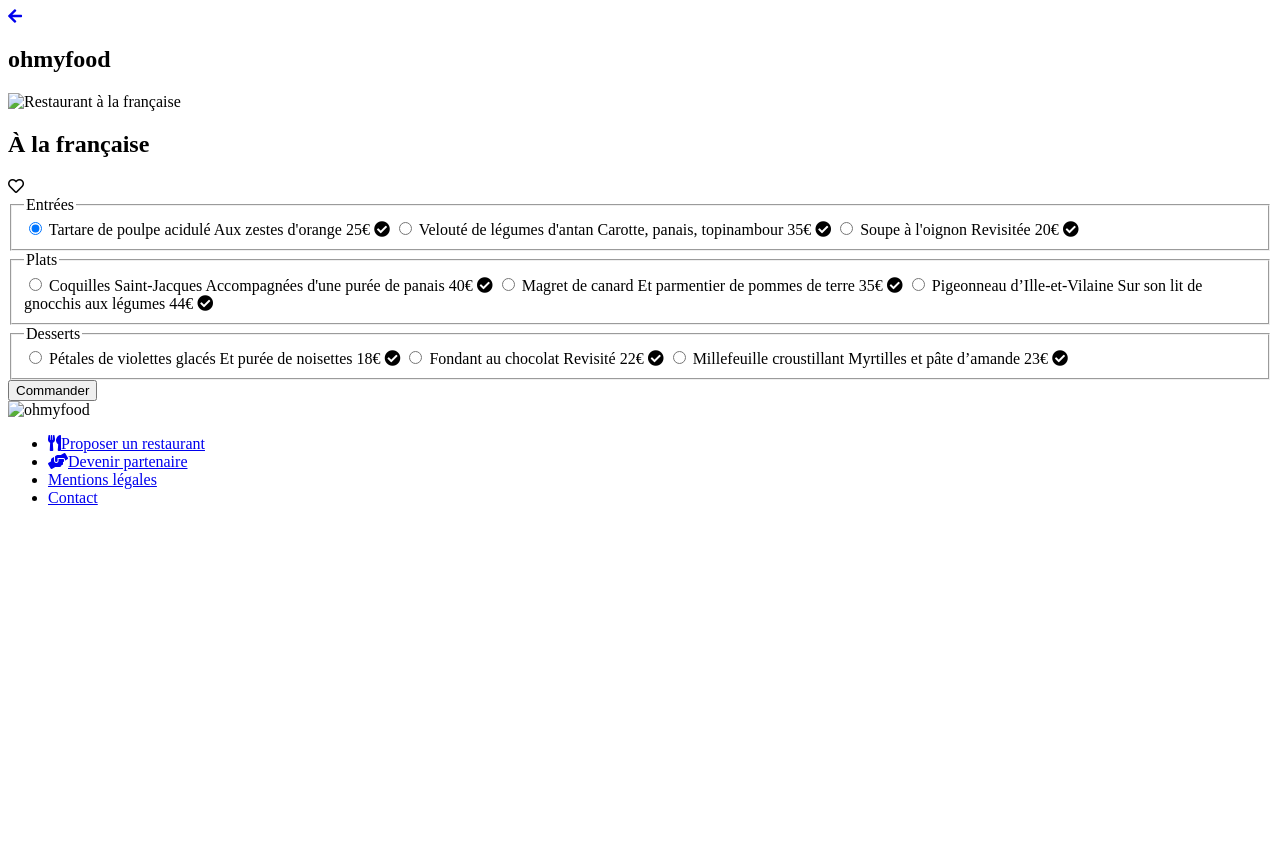
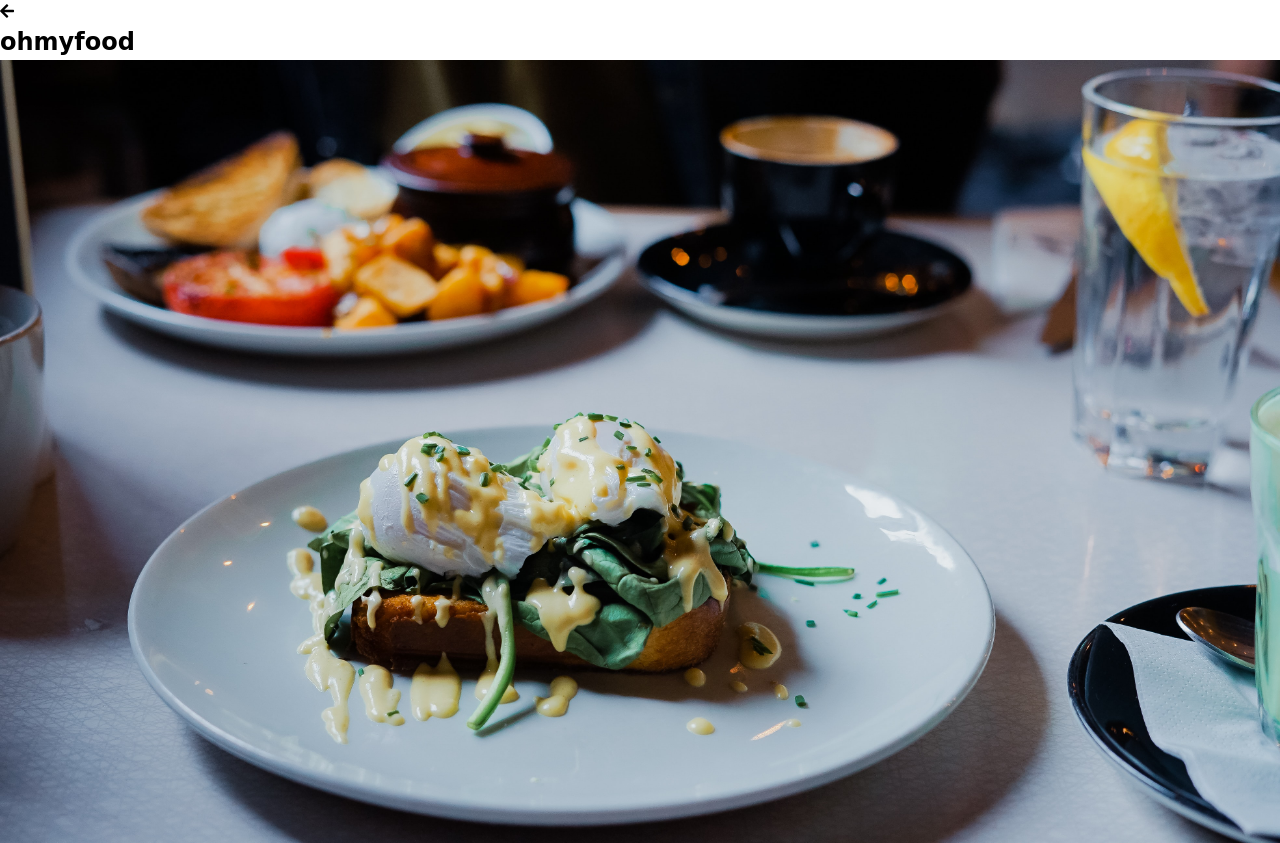
Before and after one commit to Lukylix/LucasGarcia_3_02122021, a website: page pages/a_la_francaise.html in a window 1280 px wide. Shown: the top 843 px of the page. Before the commit the page ends 800 px from the top, so only its background shows below. Drawn offline with Linux system fonts and the light colour scheme; a web font is replaced by a local one.

Commit message:
:heavy_plus_sign: Sass added

```diff
--- a/pages/a_la_francaise.html
+++ b/pages/a_la_francaise.html
@@ -6,6 +6,8 @@
 		<meta name="viewport" content="width=device-width, initial-scale=1.0" />
 		<link rel="stylesheet" href="https://cdn.jsdelivr.net/npm/@fortawesome/fontawesome-free@5.15.4/css/all.css" />
 		<link rel="stylesheet" href="https://fonts.googleapis.com/css?family=Roboto" />
+		<link rel="stylesheet" href="https://fonts.googleapis.com/css2?family=Shrikhand&display=swap" />
+		<link rel="stylesheet" href="../css/pages/restaurants.css" />
 		<title>À la française</title>
 	</head>
 	<body>
@@ -13,12 +15,12 @@
 			<nav>
 				<a href="../index.html"><i class="fas fa-arrow-left"></i></a>
 				<!-- <img src="./images/logo/ohmyfood@2x.svg" alt="ohmyfood" /> -->
-				<h1>ohmyfood</h1>
+				<h1 class="logo">ohmyfood</h1>
 			</nav>
 		</header>
 		<main>
 			<header>
-				<img src="./images/restaurants/toa-heftiba-DQKerTsQwi0-unsplash.jpg" alt="Restaurant à la française" />
+				<img src="../images/restaurants/toa-heftiba-DQKerTsQwi0-unsplash.jpg" alt="Restaurant à la française" />
 				<div>
 					<h2>À la française</h2>
 					<i class="far fa-heart"></i>
@@ -148,7 +150,7 @@
 			</form>
 		</main>
 		<footer>
-			<img src="./images/logo/ohmyfood@2x.svg" alt="ohmyfood" />
+			<p class="logo">ohmyfood</p>
 			<ul>
 				<li>
 					<a href="#"><i class="fas fa-utensils"></i>Proposer un restaurant</a>
--- /dev/null
+++ b/scss/base/_index.scss
@@ -0,0 +1 @@
+@import "normalizer", "typography";
--- /dev/null
+++ b/scss/base/_normalizer.scss
@@ -0,0 +1,66 @@
+/* Box sizing rules */
+*,
+*::before,
+*::after {
+	box-sizing: border-box;
+}
+
+/* Remove default margin */
+body,
+h1,
+h2,
+h3,
+h4,
+h5,
+h6,
+p,
+figure,
+blockquote,
+dl,
+dd {
+	margin: 0;
+}
+
+/* Remove list styles on ul, ol elements with a list role, which suggests default styling will be removed */
+ul,
+ol {
+	list-style-type: none;
+	padding: 0;
+	margin: 0;
+}
+
+/* Set core root defaults */
+html:focus-within {
+	scroll-behavior: smooth;
+}
+
+/* Set core body defaults */
+body {
+	min-height: 100vh;
+	text-rendering: optimizeSpeed;
+	line-height: 1.5;
+}
+
+/* A elements that don't have a class get default styles */
+a {
+	text-decoration: none;
+	color: inherit;
+}
+
+/* Make images easier to work with */
+img,
+picture {
+	max-width: 100%;
+	display: block;
+	width: 100%;
+	object-fit: cover;
+}
+
+/* Inherit fonts for inputs and buttons */
+input,
+button,
+textarea,
+select {
+	font: inherit;
+	padding: 0;
+}
--- /dev/null
+++ b/scss/base/_typography.scss
@@ -0,0 +1,11 @@
+:root {
+	font-size: 16px;
+}
+
+body {
+	font-family: "Roboto", sans-serif;
+}
+
+.logo {
+	font-family: "Shrikhand", cursive;
+}
--- /dev/null
+++ b/scss/layout/_footer.scss
@@ -0,0 +1,18 @@
+footer {
+	background-color: $background-color-footer;
+	color: white;
+	padding: 20px;
+	margin-top: 50px;
+	.logo {
+		padding: 10px 0;
+		font-size: 1.2rem;
+	}
+	li {
+		margin: 5px 0;
+		i {
+			width: 20px;
+			text-align: center;
+			margin-right: 10px;
+		}
+	}
+}
--- /dev/null
+++ b/scss/pages/index.scss
@@ -0,0 +1,5 @@
+@import "../utils";
+
+@import "../base";
+
+@import "../layout/footer";
--- /dev/null
+++ b/scss/pages/restaurants.scss
@@ -0,0 +1,5 @@
+@import "../utils";
+
+@import "../base";
+
+@import "../layout/footer";
--- /dev/null
+++ b/scss/utils/_index.scss
@@ -0,0 +1 @@
+@import "variables", "mixins", "functions";
--- /dev/null
+++ b/scss/utils/_variables.scss
@@ -0,0 +1,5 @@
+$color-primary: #9356dc;
+$color-secondary: #ff79da;
+$color-tertiary: #99e2d0;
+
+$background-color-footer: #353535;
```
Also changed, not shown: index.html (+4 -2 lines), package.json (added, +14 -0 lines), css/pages/index.css (added), css/pages/restaurants.css (added), scss/utils/_functions.scss (added), scss/utils/_mixins.scss (added), 2 other files.
